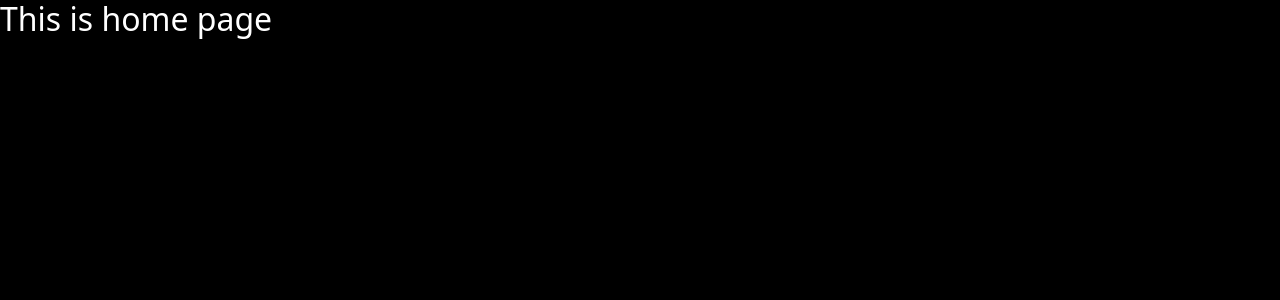
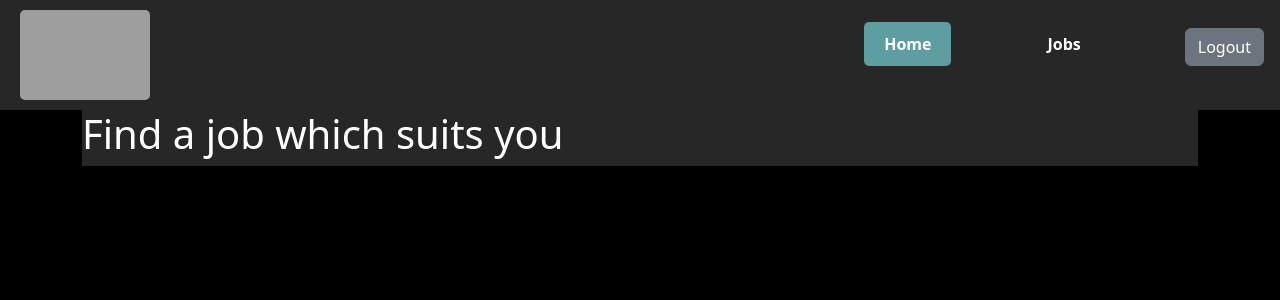
Before and after one commit to saurabh29r/Job-Quilt, a React (Vite) app: page / in a window 1280 px wide. Shown: the top 300 px of the page. Built offline with nearby package versions, Linux system fonts and the light colour scheme; grey boxes are pictures that could not be loaded.

Commit message:
added the Navbar

```diff
--- a/src/App.jsx
+++ b/src/App.jsx
@@ -3,6 +3,7 @@ import "./App.css";
 import { BrowserRouter, Routes, Route } from "react-router-dom";
 import Home from "./Components/Home/Home";
 import Login from "./Components/Login/Login";
+import Jobs from "./Components/Jobcard/Jobs";
 
 function App() {
   return (
@@ -11,6 +12,7 @@ function App() {
         <Routes>
           <Route path="/" element={<Home />} />
           <Route path="/login" element={<Login />} />
+          <Route path="/jobs" element={<Jobs />} />
         </Routes>
       </BrowserRouter>
     </>
--- a/src/Components/Home/Home.jsx
+++ b/src/Components/Home/Home.jsx
@@ -1,10 +1,21 @@
-import React from "react";
+import { Container, Row, Col } from "react-bootstrap";
+import Navbar from "../Navbar/Navbar";
+import "./Home.css";
 
 function Home() {
   return (
-    <div>
-      <h2> This is home page</h2>
-    </div>
+    <>
+      <Navbar />
+      <Container>
+        <Row>
+          <Col>
+            <div className="bg-container">
+              <h1> Find a job which suits you</h1>
+            </div>
+          </Col>
+        </Row>
+      </Container>
+    </>
   );
 }
 
--- /dev/null
+++ b/src/Components/Jobcard/Jobs.jsx
@@ -0,0 +1,11 @@
+import React from "react";
+
+function Jobs() {
+  return (
+    <div>
+      <h1> This is job page</h1>
+    </div>
+  );
+}
+
+export default Jobs;
--- /dev/null
+++ b/src/Components/Navbar/Navbar.css
@@ -0,0 +1,60 @@
+.main-logo{
+    height: 90px;
+    width: 130px;
+    border-radius: 5px;
+}
+
+
+
+.bg-container{
+    background-color: #272727;
+    display: flex;
+    justify-content: space-between;
+    align-items: center;
+}
+
+
+nav{
+    display: flex;
+    justify-content: space-between;
+    align-items: center;
+    background-color: white;
+    position: sticky;
+    top: 0;
+   z-index: 1000;
+}
+
+nav ul{
+    display: flex;
+    list-style: none;
+}
+
+nav ul li a{
+
+    display: block;
+    text-decoration: none;
+    color: black;
+    padding: 10px;
+    margin: 0 0.5rem;
+    border-radius: 5px;
+    margin-top: 10px;
+}
+li{
+    margin-right: 60px;
+
+
+
+}
+
+a{
+    list-style: none;
+    text-decoration: none !important;
+    font-weight: bold;
+    display: block;
+    padding: 10px 20px !important ;
+    color: #ffffff !important;
+}
+
+.active{
+    background-color:cadetblue;
+}
--- /dev/null
+++ b/src/Components/Navbar/Navbar.jsx
@@ -0,0 +1,42 @@
+import "./Navbar.css";
+import { NavLink, Link, useNavigate } from "react-router-dom";
+import Cookies from "js-cookie";
+
+function Navbar() {
+  let navigate = useNavigate();
+
+  const onclickLogout = () => {
+    Cookies.remove("jwt_token");
+    navigate("/login", { replace: true });
+  };
+
+  return (
+    <nav className="bg-container">
+      <Link to="/">
+        <img
+          src="https://res.cloudinary.com/djq9899ge/image/upload/v1708872863/xy7dmdruwkg5dju5bokx.png"
+          alt="main-logo"
+          className="main-logo"
+        />
+      </Link>
+      <ul>
+        <li>
+          <NavLink to="/">Home</NavLink>
+        </li>
+
+        <li>
+          <NavLink to="/jobs">Jobs</NavLink>
+        </li>
+        <button
+          type="button"
+          className="btn btn-secondary m-3"
+          onClick={onclickLogout}
+        >
+          Logout
+        </button>
+      </ul>
+    </nav>
+  );
+}
+
+export default Navbar;
```
Also changed, not shown: src/Components/Home/Home.css (added).
